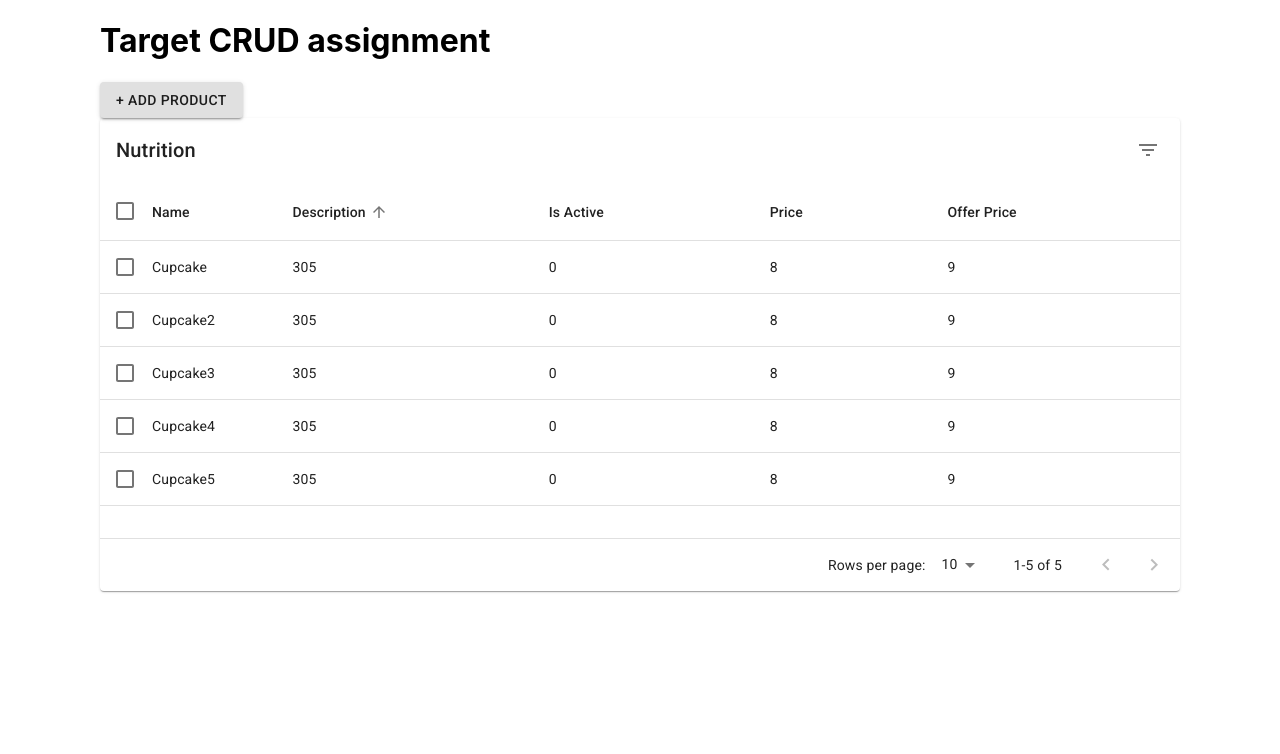
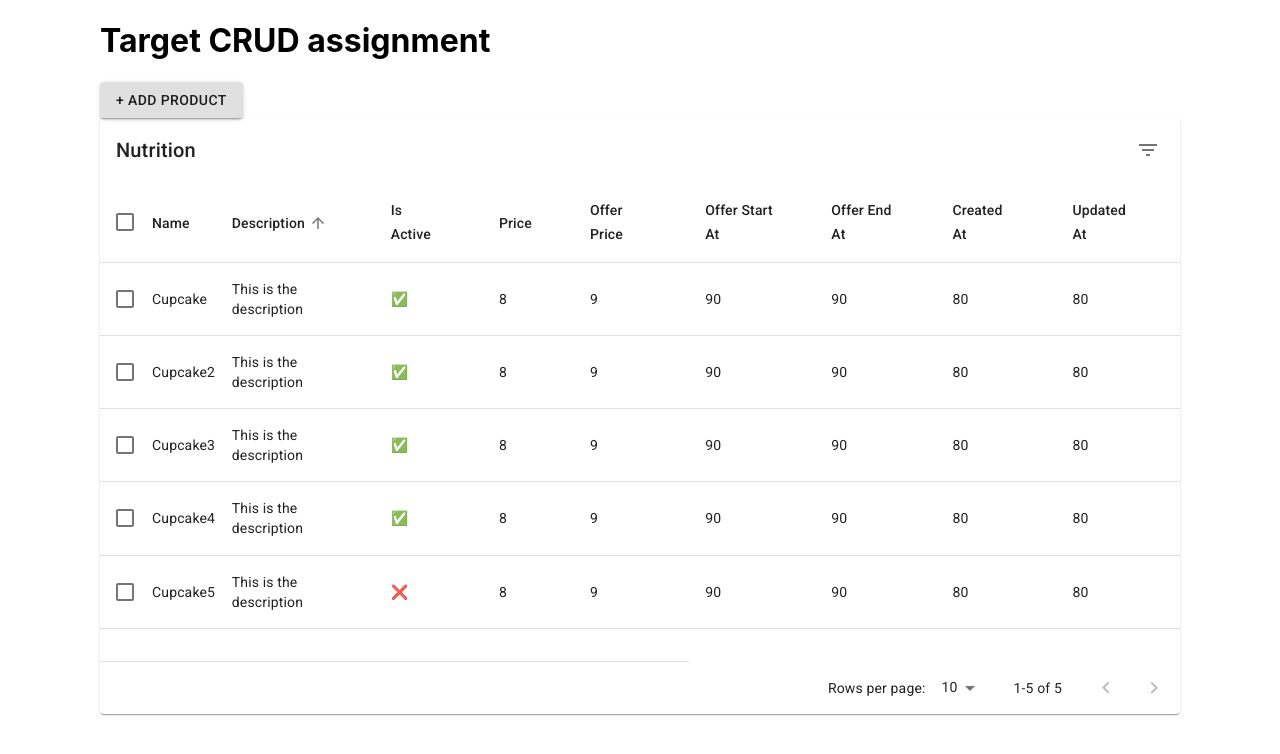
Before and after one commit to kiranFullStack/target-assignment, a React (Create React App) app: page / in a window 1280 px wide. Shown: the top 754 px of the page. Built offline with nearby package versions, Linux system fonts and the light colour scheme.

Commit message:
converting date to string

```diff
--- a/src/App.js
+++ b/src/App.js
@@ -6,11 +6,61 @@ import SimpleModal from "./components/Modal"
 function App() {
   const [NewProductObject, setNewProductObject] = React.useState({})
   const [rows, setRows] = React.useState([
-    { productName: "Cupcake", calories: 305, fat: 0, carbs: 8, protein: 9 },
-    { productName: "Cupcake2", calories: 305, fat: 0, carbs: 8, protein: 9 },
-    { productName: "Cupcake3", calories: 305, fat: 0, carbs: 8, protein: 9 },
-    { productName: "Cupcake4", calories: 305, fat: 0, carbs: 8, protein: 9 },
-    { productName: "Cupcake5", calories: 305, fat: 0, carbs: 8, protein: 9 }
+    {
+      productName: "Cupcake",
+      productDescription: "This is the description",
+      isActive: true,
+      price: 8,
+      offerPrice: 9,
+      offerStartAt: 90,
+      offerEndAt: 90,
+      createdAt: 80,
+      updatedAt: 80
+    },
+    {
+      productName: "Cupcake2",
+      productDescription: "This is the description",
+      isActive: true,
+      price: 8,
+      offerPrice: 9,
+      offerStartAt: 90,
+      offerEndAt: 90,
+      createdAt: 80,
+      updatedAt: 80
+    },
+    {
+      productName: "Cupcake3",
+      productDescription: "This is the description",
+      isActive: true,
+      price: 8,
+      offerPrice: 9,
+      offerStartAt: 90,
+      offerEndAt: 90,
+      createdAt: 80,
+      updatedAt: 80
+    },
+    {
+      productName: "Cupcake4",
+      productDescription: "This is the description",
+      isActive: true,
+      price: 8,
+      offerPrice: 9,
+      offerStartAt: 90,
+      offerEndAt: 90,
+      createdAt: 80,
+      updatedAt: 80
+    },
+    {
+      productName: "Cupcake5",
+      productDescription: "This is the description",
+      isActive: false,
+      price: 8,
+      offerPrice: 9,
+      offerStartAt: 90,
+      offerEndAt: 90,
+      createdAt: 80,
+      updatedAt: 80
+    }
   ])
 
   React.useEffect(() => {
--- a/src/components/Modal.js
+++ b/src/components/Modal.js
@@ -46,6 +46,8 @@ export default function SimpleModal({ setNewProductObject }) {
     setOpen(false)
   }
 
+  let time = new Date()
+
   const handleSubmit = e => {
     setNewProductObject({
       productName,
@@ -55,8 +57,8 @@ export default function SimpleModal({ setNewProductObject }) {
       offerPrice: parseInt(offerPrice),
       offerStartAt,
       offerEndAt,
-      createdAt: new Date(),
-      updatedAt: new Date()
+      createdAt: time.getTime().toString(),
+      updatedAt: time.getTime().toString()
     })
 
     e.preventDefault()
--- a/src/components/Table.js
+++ b/src/components/Table.js
@@ -53,14 +53,43 @@ const headCells = [
     label: "Name"
   },
   {
-    id: "calories",
+    id: "productDescription",
     numeric: false,
     disablePadding: false,
     label: "Description"
   },
-  { id: "fat", numeric: false, disablePadding: false, label: "Is Active" },
-  { id: "carbs", numeric: false, disablePadding: false, label: "Price" },
-  { id: "protein", numeric: false, disablePadding: false, label: "Offer Price" }
+  { id: "isActive", numeric: false, disablePadding: false, label: "Is Active" },
+  { id: "price", numeric: false, disablePadding: false, label: "Price" },
+  {
+    id: "offerPrice",
+    numeric: false,
+    disablePadding: false,
+    label: "Offer Price"
+  },
+  {
+    id: "offerStartAt",
+    numeric: false,
+    disablePadding: false,
+    label: "Offer Start At"
+  },
+  {
+    id: "offerEndAt",
+    numeric: false,
+    disablePadding: false,
+    label: "Offer End At"
+  },
+  {
+    id: "createdAt",
+    numeric: false,
+    disablePadding: false,
+    label: "Created At"
+  },
+  {
+    id: "updatedAt",
+    numeric: false,
+    disablePadding: false,
+    label: "Updated At"
+  }
 ]
 
 function EnhancedTableHead(props) {
@@ -222,7 +251,7 @@ const useStyles = makeStyles(theme => ({
 export default function EnhancedTable({ rows }) {
   const classes = useStyles()
   const [order, setOrder] = React.useState("asc")
-  const [orderBy, setOrderBy] = React.useState("calories")
+  const [orderBy, setOrderBy] = React.useState("productDescription")
   const [selected, setSelected] = React.useState([])
   const [page, setPage] = React.useState(0)
   const [rowsPerPage, setRowsPerPage] = React.useState(10)
@@ -326,10 +355,18 @@ export default function EnhancedTable({ rows }) {
                       >
                         {row.productName}
                       </TableCell>
-                      <TableCell align="left">{row.calories}</TableCell>
-                      <TableCell align="left">{row.fat}</TableCell>
-                      <TableCell align="left">{row.carbs}</TableCell>
-                      <TableCell align="left">{row.protein}</TableCell>
+                      <TableCell align="left">
+                        {row.productDescription}
+                      </TableCell>
+                      <TableCell align="left">
+                        {row.isActive ? "✅" : "❌"}
+                      </TableCell>
+                      <TableCell align="left">{row.price}</TableCell>
+                      <TableCell align="left">{row.offerPrice}</TableCell>
+                      <TableCell align="left">{row.offerStartAt}</TableCell>
+                      <TableCell align="left">{row.offerEndAt}</TableCell>
+                      <TableCell align="left">{row.createdAt}</TableCell>
+                      <TableCell align="left">{row.updatedAt}</TableCell>
                     </TableRow>
                   )
                 })}
```
